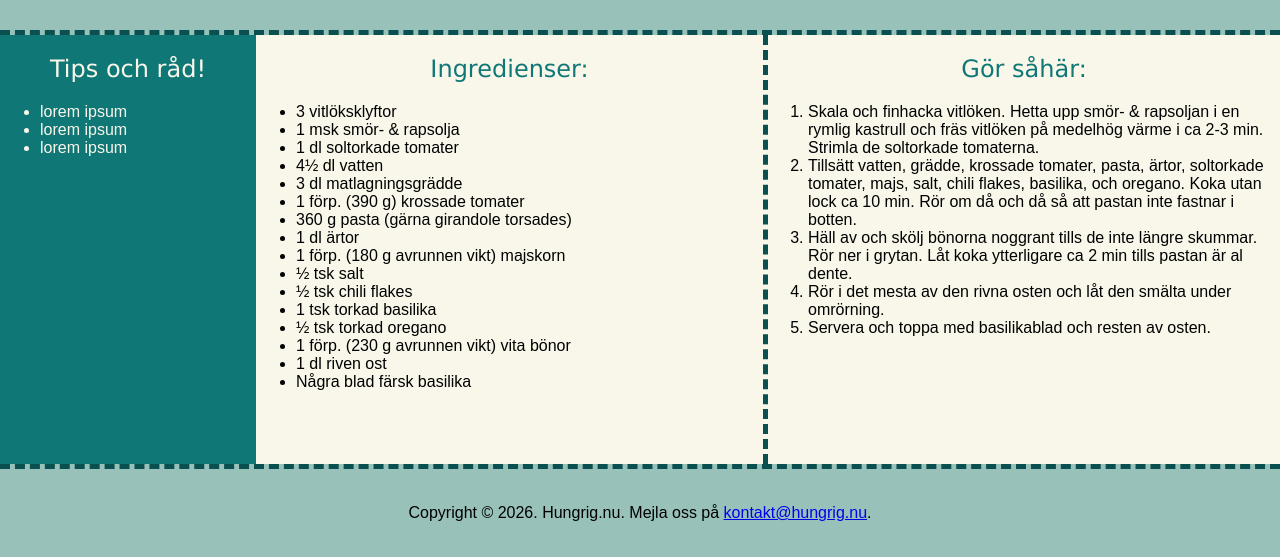
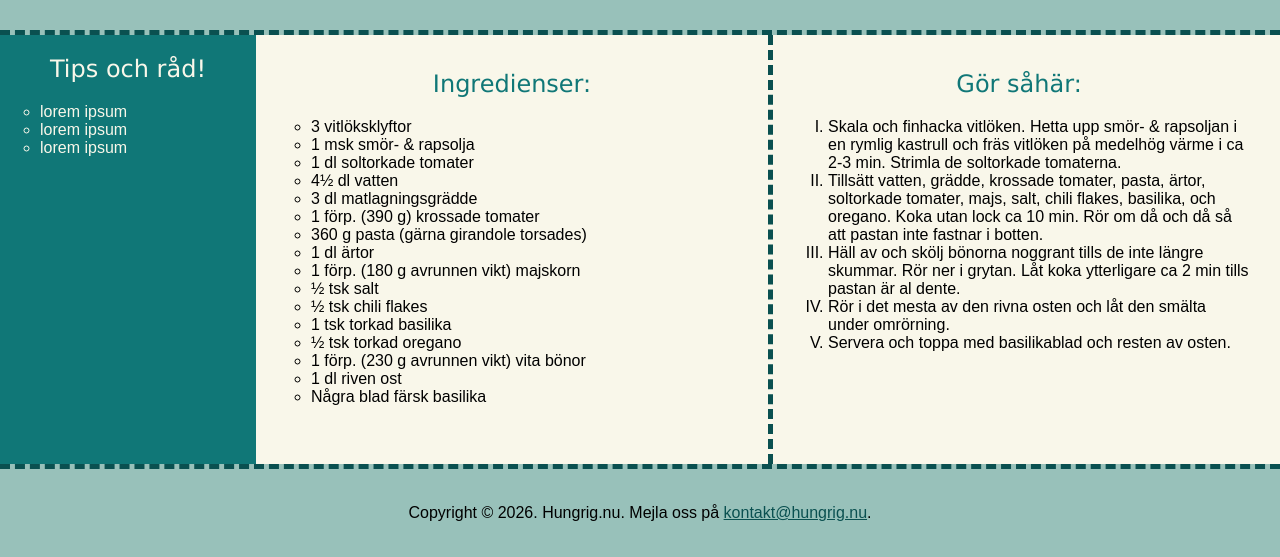
Before and after one commit to Lo-918/Pasta-recept---Webb, a plain HTML site: page index.html in a window 1280 px wide. Shown: the part 409-966 px from the top of the page. Drawn offline with Linux system fonts and the light colour scheme; a web font is replaced by a local one.

Commit message:
Fixed the lists

```diff
--- a/index.html
+++ b/index.html
@@ -32,7 +32,7 @@
             </ul>
         </aside>
 
-        <article id="ingredients">
+        <article>
             <h2 class="article-heading">Ingredienser:</h2>
 
             <ul>
@@ -55,7 +55,7 @@
             </ul>
         </article>
 
-        <article>
+        <article id="instructions">
             <h2 class="article-heading">Gör såhär:</h2>
 
             <ol>
--- a/style.css
+++ b/style.css
@@ -89,10 +89,13 @@ aside {
 
 article {
     background-color: rgb(249, 247, 234);
+
+    padding: 15px;
 }
 
-#ingredients {
-    border-right: 5px dashed rgb(10, 80, 80);
+#instructions {
+    border-left: 5px dashed rgb(10, 80, 80);
+    padding-right: 30px;
 }
 
 .article-heading, #aside-heading {
@@ -103,9 +106,21 @@ article {
     color: rgb(16, 119, 119);
 }
 
+ul {
+    list-style: circle;
+}
+
+ol {
+    list-style: upper-roman;
+}
+
 footer {
     grid-area: 4 / 1 / 5 / 3;
 
     text-align: center;
     align-self: center;
 }
+
+a {
+    color: rgb(10, 80, 80);
+}
```
